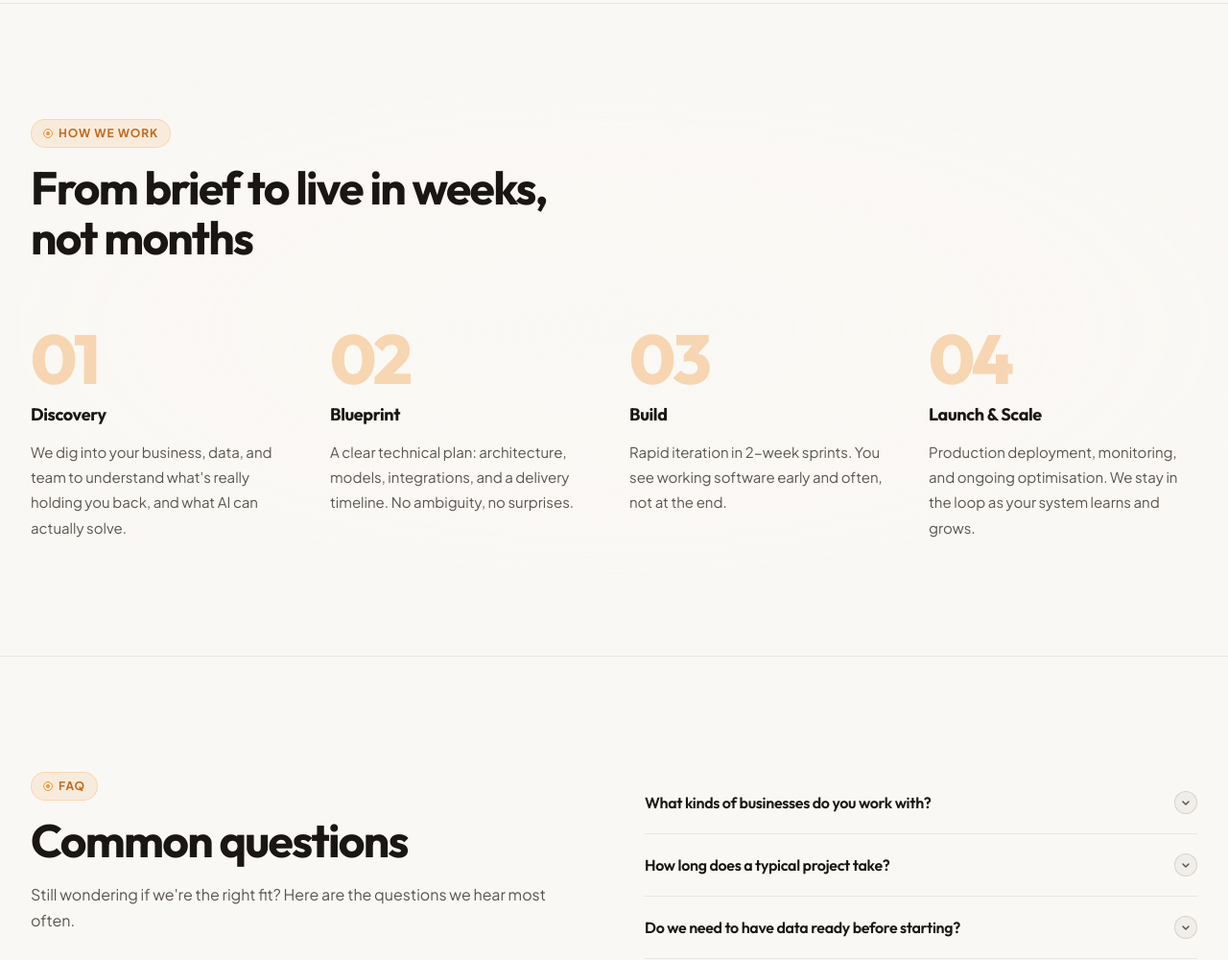
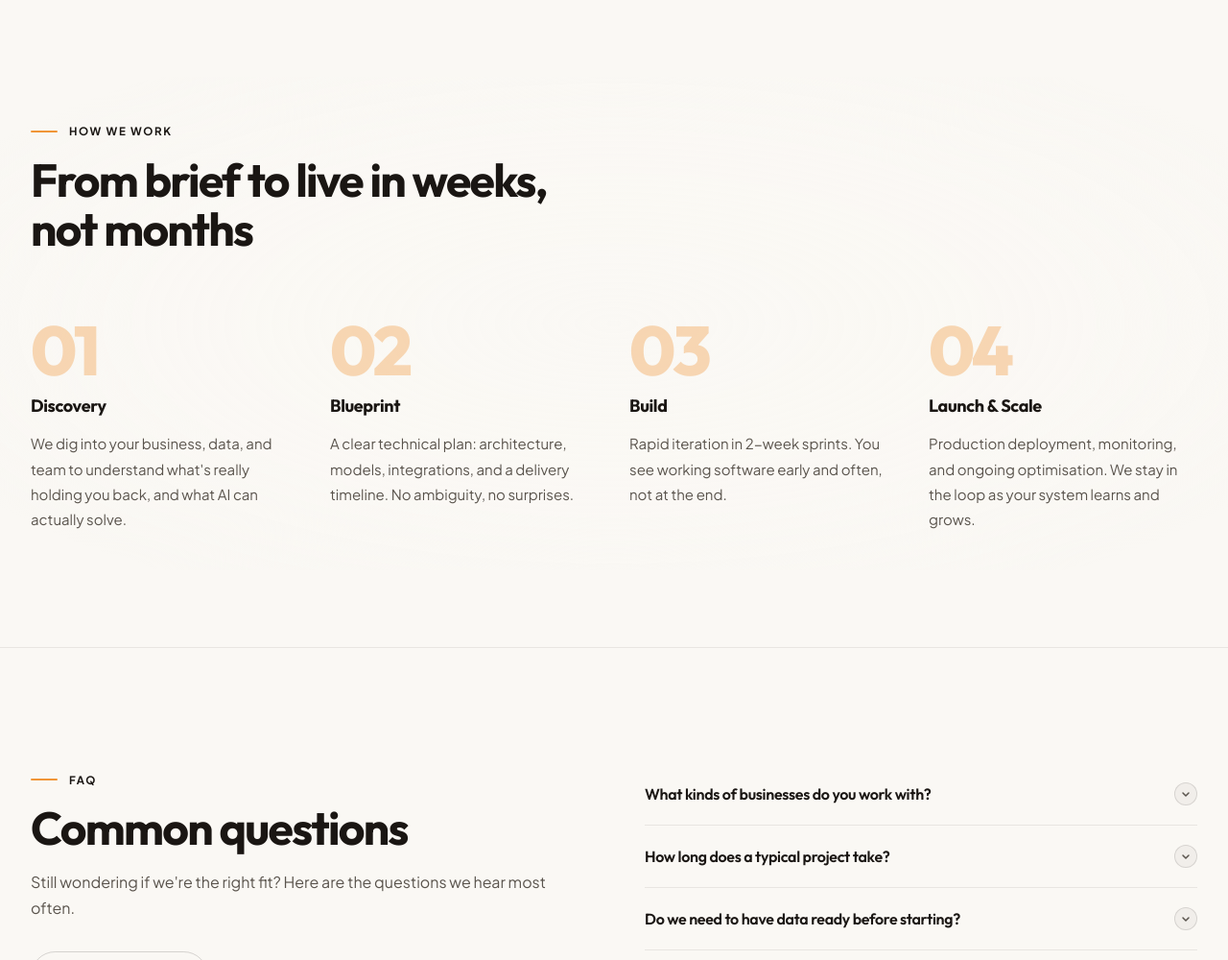
Before and after one commit to WouterAltepost/alpaca-website, a website: page index.html in a window 1280 px wide. Shown: the part 1800-2800 px from the top of the page at 96% size. Drawn offline with nearby package versions, Linux system fonts and the light colour scheme.

Commit message:
Replace pill section tags with rule-and-caps eyebrow labels

```diff
--- a/index.html
+++ b/index.html
@@ -340,19 +340,24 @@
     }
 
     /* Tag pill */
-    .tag {
+    /* Section eyebrow: short accent rule + tracked capitals */
+    .eyebrow {
       display: inline-flex;
       align-items: center;
-      gap: 6px;
-      background: rgba(240,149,55,0.12);
-      border: 1px solid rgba(240,149,55,0.25);
-      color: #C4681A;
-      font-size: 0.75rem;
+      gap: 12px;
+      color: var(--ink);
+      font-size: 0.72rem;
       font-weight: 700;
-      letter-spacing: 0.08em;
+      letter-spacing: 0.14em;
       text-transform: uppercase;
-      padding: 5px 12px;
-      border-radius: 100px;
+    }
+    .eyebrow::before {
+      content: '';
+      width: 28px;
+      height: 2px;
+      border-radius: 1px;
+      background: #F09537;
+      flex-shrink: 0;
     }
 
     /* Nav link */
@@ -608,13 +613,7 @@
     <div class="max-w-7xl mx-auto px-6 lg:px-8">
 
       <div class="max-w-xl mb-16 fade-up">
-        <div class="tag mb-4">
-          <svg width="10" height="10" viewBox="0 0 10 10" fill="none">
-            <circle cx="5" cy="5" r="4.5" stroke="#F09537" stroke-width="1"/>
-            <circle cx="5" cy="5" r="2" fill="#F09537"/>
-          </svg>
-          <span data-i18n="services-tag">What we do</span>
-        </div>
+        <div class="eyebrow mb-4"><span data-i18n="services-tag">What we do</span></div>
         <h2 class="display-lg text-ink" style="font-size: clamp(2rem, 4vw, 3rem);" data-i18n="services-h2">
           Full-stack AI, built to last
         </h2>
@@ -717,13 +716,7 @@
       <div class="text-veil is-wide" aria-hidden="true"></div>
 
       <div class="max-w-xl mb-16 fade-up">
-        <div class="tag mb-4">
-          <svg width="10" height="10" viewBox="0 0 10 10" fill="none">
-            <circle cx="5" cy="5" r="4.5" stroke="#F09537" stroke-width="1"/>
-            <circle cx="5" cy="5" r="2" fill="#F09537"/>
-          </svg>
-          <span data-i18n="process-tag">How we work</span>
-        </div>
+        <div class="eyebrow mb-4"><span data-i18n="process-tag">How we work</span></div>
         <h2 class="display-lg text-ink" style="font-size: clamp(2rem, 4vw, 3rem);" data-i18n="process-h2" data-i18n-html>
           From brief to live in weeks,<br>not months
         </h2>
@@ -779,13 +772,7 @@
 
         <!-- Left: header -->
         <div class="fade-up">
-          <div class="tag mb-4">
-            <svg width="10" height="10" viewBox="0 0 10 10" fill="none">
-              <circle cx="5" cy="5" r="4.5" stroke="#F09537" stroke-width="1"/>
-              <circle cx="5" cy="5" r="2" fill="#F09537"/>
-            </svg>
-            <span data-i18n="faq-tag">FAQ</span>
-          </div>
+          <div class="eyebrow mb-4"><span data-i18n="faq-tag">FAQ</span></div>
           <h2 class="display-lg text-ink" style="font-size: clamp(2rem, 4vw, 3rem);" data-i18n="faq-h2">Common questions</h2>
           <p class="mt-4 body-relaxed" style="color: #5A544D; line-height: 1.7;" data-i18n="faq-sub">
             Still wondering if we're the right fit? Here are the questions we hear most often.
@@ -879,7 +866,7 @@
     <div class="max-w-7xl mx-auto px-6 lg:px-8">
       <div class="cta-card px-8 py-16 md:px-16 md:py-20 text-center fade-up">
 
-        <div class="tag mb-6 mx-auto" style="display: inline-flex;" data-i18n="cta-tag">
+        <div class="eyebrow mb-6 mx-auto" data-i18n="cta-tag">
           Let's talk
         </div>
 
```
Also changed, not shown: book.html (+15 -16 lines).
